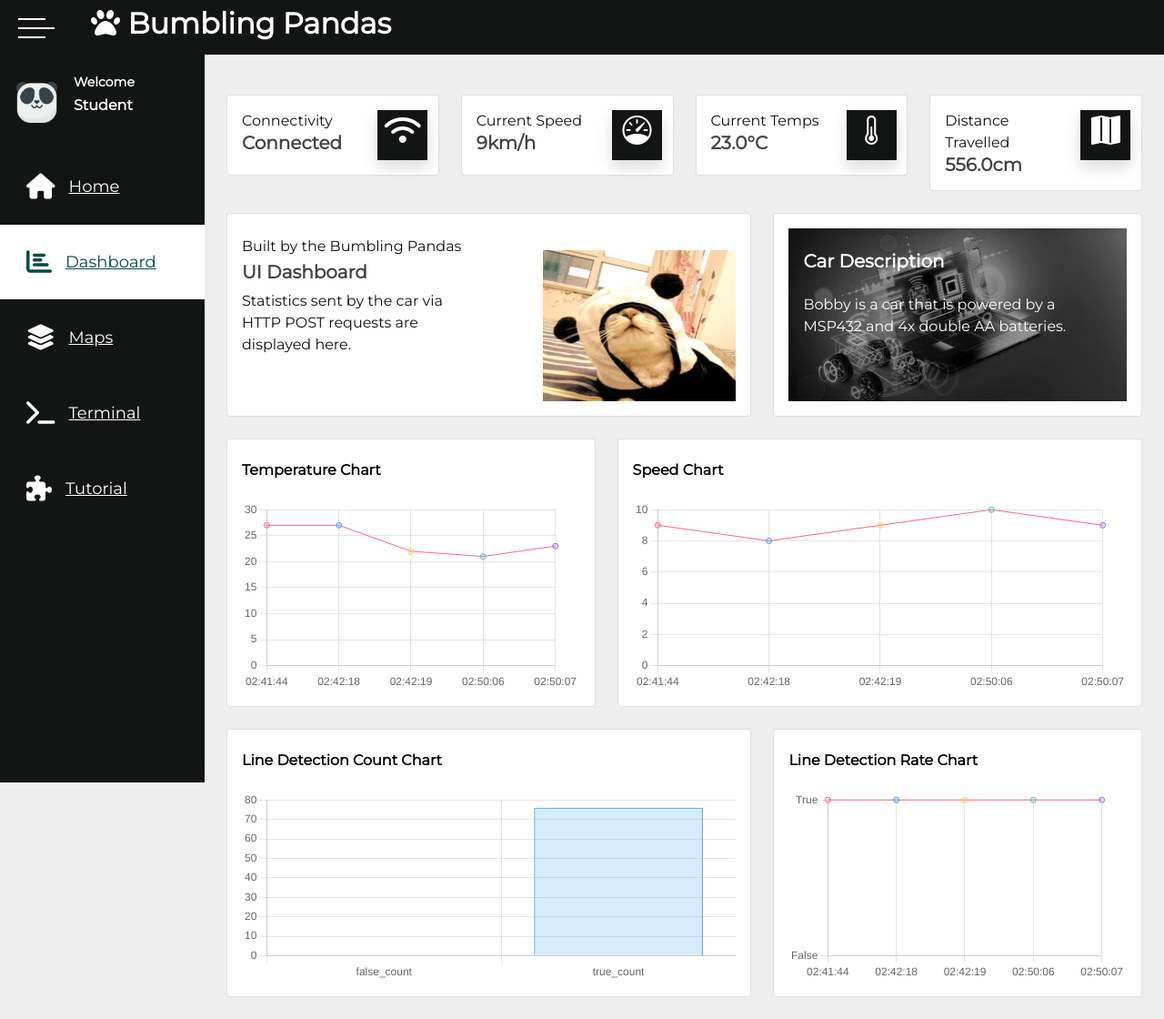
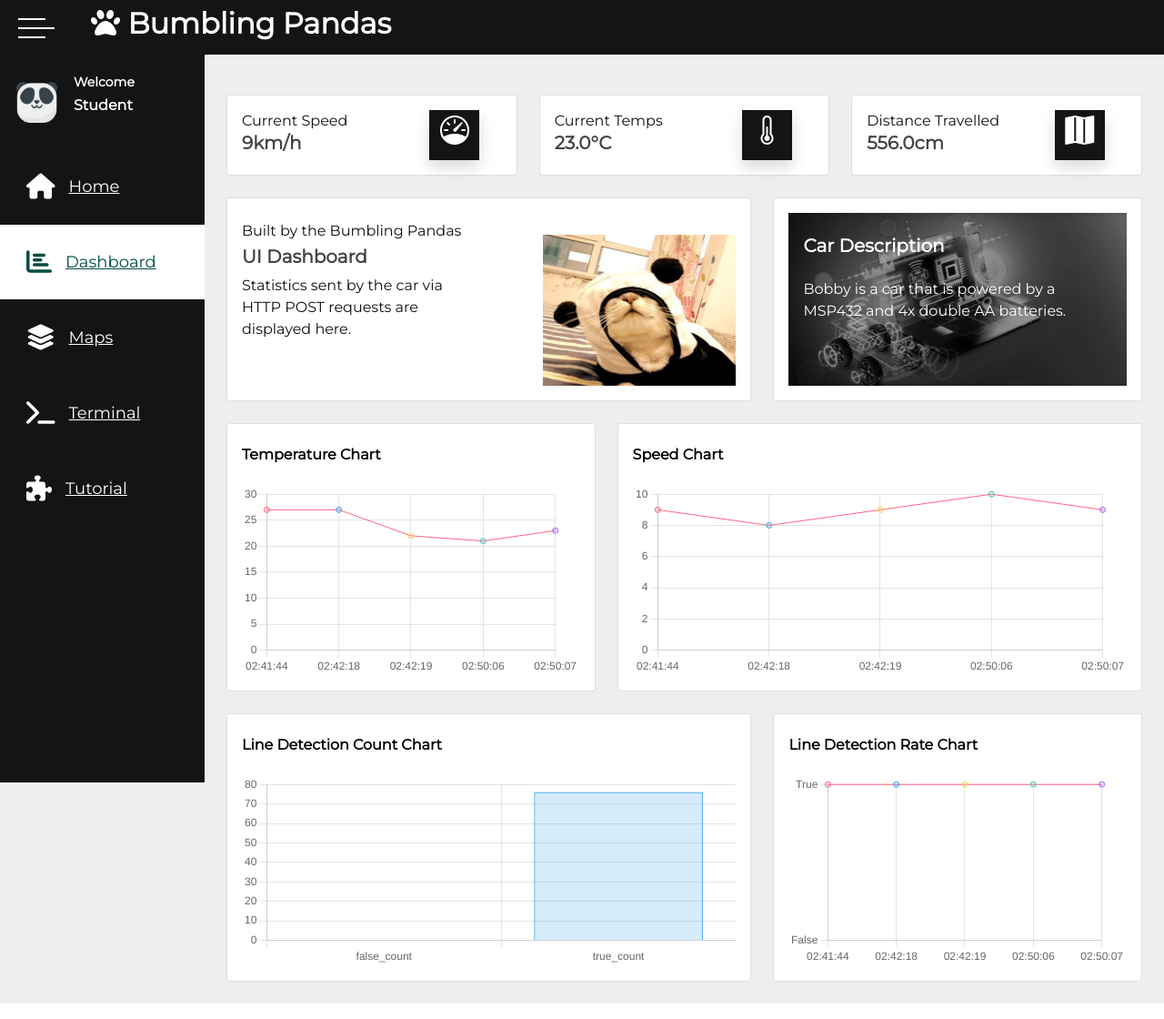
Before and after one commit to SageSG/Wifi-Controlled-Robotic-Car, a Flask app: page /dashboard in a window 1280 px wide. Shown: the whole page at 91% size. Run offline with Flask 2, Linux system fonts and the light colour scheme; data comes from the database, SQL or seed files in the repository; some libraries are stand-ins or nearby versions.

Commit message:
Remove the connection widget from the dashboard.

```diff
--- a/main.py
+++ b/main.py
@@ -5,4 +5,5 @@ import jyserver.Flask as jsf
 app = create_webportal()
 
 if __name__ == "__main__":
-    app.run(host="localhost",port="7000",debug=True,ssl_context=("Certificates/server-signed-cert.pem","Certificates/server-key-unencrypted.pem"))
+    app.run(host="localhost",port="80",debug=True)
+    # app.run(host="192.168.10.139",port="80",debug=True,ssl_context=("Certificates/server-signed-cert.pem","Certificates/server-key-unencrypted.pem"))
--- a/webportal/templates/dashboard.html
+++ b/webportal/templates/dashboard.html
@@ -4,31 +4,8 @@
 <div class="container-fluid py-4">
 	<!-- Row 1 -->
 	<div class="row">
-		<!-- Col 1 -->
-		<div class="col-xl-3 col-sm-6 mb-xl-0 mb-4">
-			<div class="card">
-				<div class="card-body p-3">
-					<div class="row">
-						<div class="col-8">
-							<div class="numbers">
-								<p class="text-sm mb-0 text-capitalize font-weight-bold">Connectivity</p>
-								<h5 class="font-weight-bolder mb-0">
-									<b>Connected</b>
-								</h5>
-							</div>
-						</div>
-						<div class="col-4 text-end">
-							<div class="icon icon-shape bg-gradient-primary shadow text-center border-radius-md" style="height: 55px; width: 55px; display: flex; justify-content: center; align-items: center; background: #131414" object-fit: cover;>
-								<h2><i class="fas fa-wifi" style="color: white;"></i></h2>
-							</div>
-						</div>
-					</div>
-				</div>
-			</div>
-		</div>
-
 		<!-- Col 2  -->
-		<div class="col-xl-3 col-sm-6 mb-xl-0 mb-4">
+		<div class="col-xl-4 col-sm-6 mb-xl-0 mb-4">
 			<div class="card">
 				<div class="card-body p-3">
 					<div class="row">
@@ -51,7 +28,7 @@
 		</div>
 
 		<!-- Col 3 -->
-		<div class="col-xl-3 col-sm-6 mb-xl-0 mb-4">
+		<div class="col-xl-4 col-sm-6 mb-xl-0 mb-4">
 			<div class="card">
 				<div class="card-body p-3">
 					<div class="row">
@@ -74,7 +51,7 @@
 		</div>
 
 		<!-- Col 4  -->
-		<div class="col-xl-3 col-sm-6 mb-xl-0 mb-4">
+		<div class="col-xl-4 col-sm-6 mb-xl-0 mb-4">
 			<div class="card">
 				<div class="card-body p-3">
 					<div class="row">
```
